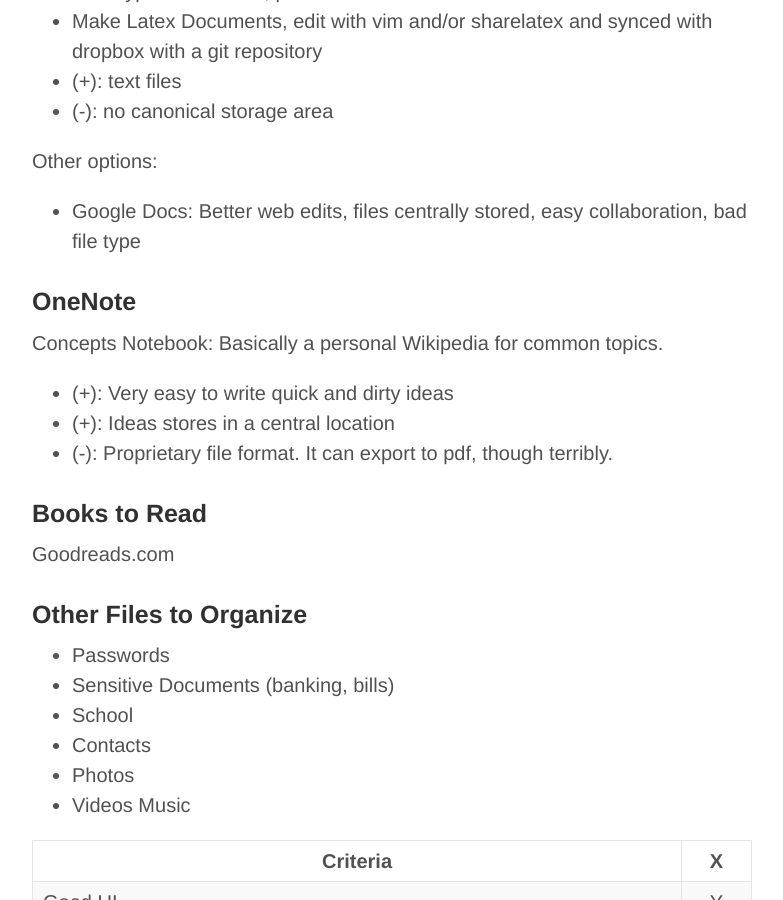
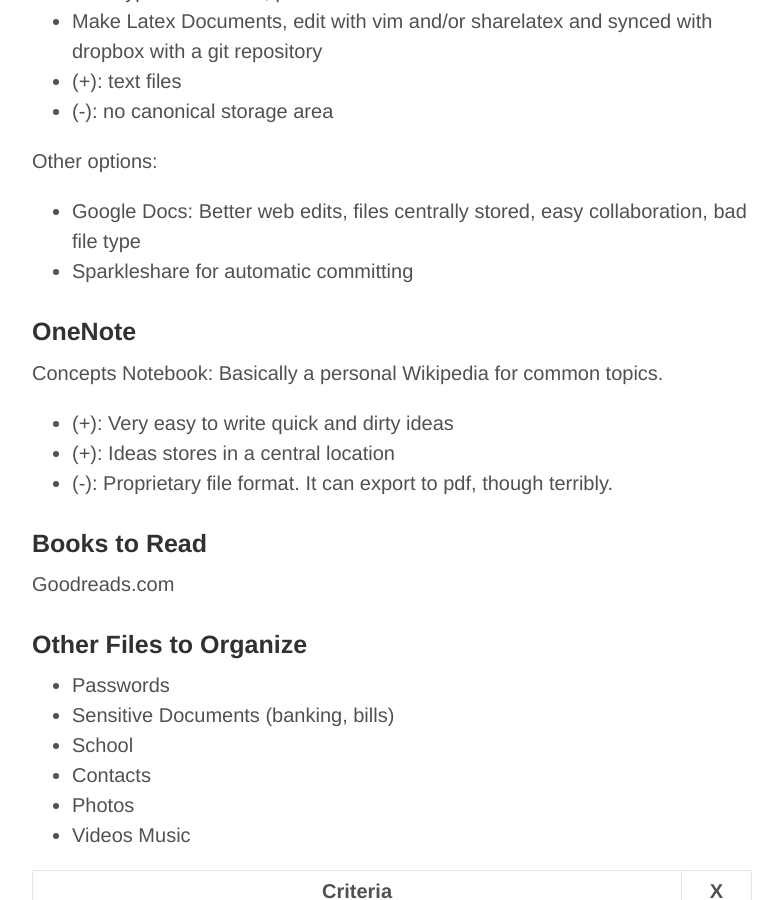
Before and after one commit to victorgan/victorgan.github.io, a Jekyll site: the page built from _posts/2014-09-15-organizing-files.md, in a window 1280 px wide and 900 px high, scrolled down 1180 px. Shown: the whole window, without its empty margins (248-1031 px from the left). Built offline with Jekyll 4.4.1, drawn with Linux system fonts in a browser that asks for light colours; comment, search, counter and statistics services are not loaded.

Commit message:
Update 2014-09-15-organizing-files.md

```diff
--- a/_posts/2014-09-15-organizing-files.md
+++ b/_posts/2014-09-15-organizing-files.md
@@ -46,6 +46,7 @@
 
 - Google Docs: Better web edits, files centrally stored, easy collaboration, bad
   file type
+- Sparkleshare for automatic committing
 
 ### OneNote
 
```
